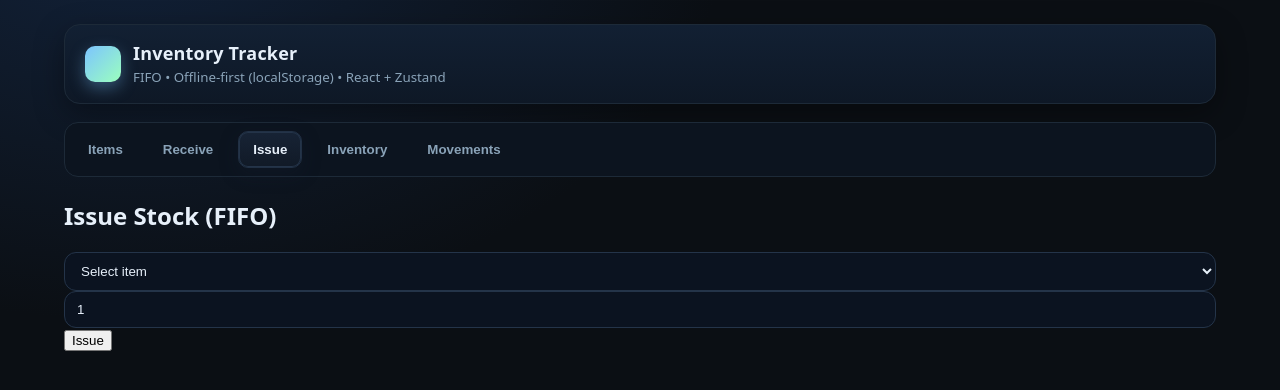
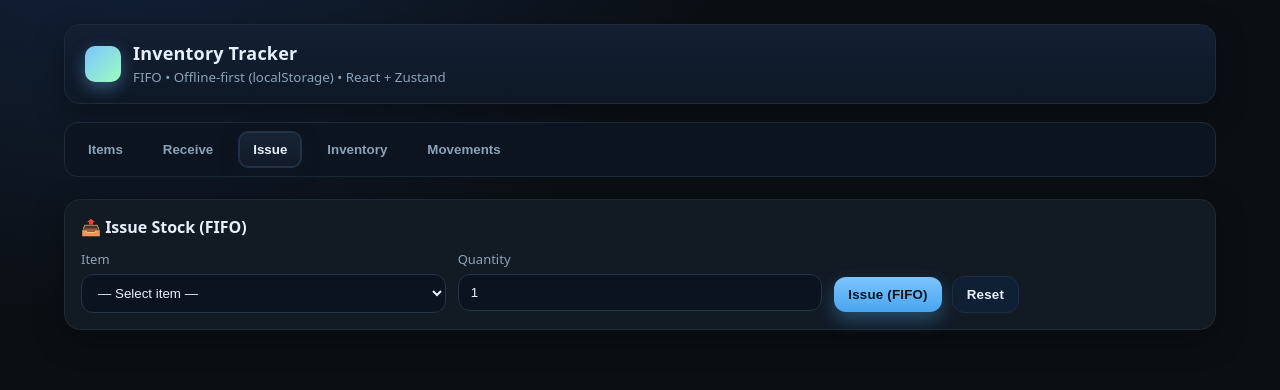
Before and after one commit to racsee17/Test, a React (Vite) app: page / in a window 1280 px wide. Both pictures are taken after a click on the button "Issue". Shown: the top 390 px of the page. Built offline with nearby package versions, Linux system fonts and the light colour scheme.

Commit message:
Update IssueStock.jsx

```diff
--- a/src/components/IssueStock.jsx
+++ b/src/components/IssueStock.jsx
@@ -1,23 +1,52 @@
+// src/components/IssueStock.jsx
 import React, { useState } from "react";
 import useStore from "../store.js";
 
 export default function IssueStock() {
-  const items = useStore((s) => s.items);
-  const issue = useStore((s) => s.issueStock);
-  const [itemId, setItemId] = useState("");
+  const items = useStore((s)=>s.items);
+  const onHandList = useStore((s)=>s.getInventory());
+  const issue = useStore((s)=>s.issueStock);
+  const [sel, setSel] = useState("");
   const [qty, setQty] = useState(1);
+  const [err, setErr] = useState("");
+
+  const onHand = (id) => onHandList.find(x=>x.id===id)?.onHand ?? 0;
 
   return (
-    <div>
-      <h2>Issue Stock (FIFO)</h2>
-      <select onChange={(e) => setItemId(e.target.value)} value={itemId}>
-        <option value="">Select item</option>
-        {items.map((it) => (
-          <option key={it.id} value={it.id}>{it.sku} - {it.name}</option>
-        ))}
-      </select>
-      <input type="number" placeholder="Quantity" value={qty} onChange={(e) => setQty(e.target.value)} />
-      <button onClick={() => issue(itemId, Number(qty))}>Issue</button>
-    </div>
+    <section className="card">
+      <h3>📤 Issue Stock (FIFO)</h3>
+      <div className="grid-3">
+        <label>Item
+          <select value={sel} onChange={(e)=>{ setSel(e.target.value); setErr(""); }}>
+            <option value="">— Select item —</option>
+            {items.map(i=>(
+              <option key={i.id} value={i.id}>
+                {i.sku} — {i.name} (on hand: {onHand(i.id)})
+              </option>
+            ))}
+          </select>
+        </label>
+        <label>Quantity
+          <input type="number" min="0" step="0.01" value={qty} onChange={(e)=>setQty(e.target.value)} />
+        </label>
+        <div className="actions" style={{alignSelf:"end"}}>
+          <button
+            className="btn"
+            onClick={()=>{
+              setErr("");
+              try{
+                if(!sel || qty<=0) return;
+                issue(sel, Number(qty));
+                setQty(1);
+              }catch(e){
+                setErr(e.message || "Unable to issue stock.");
+              }
+            }}
+          >Issue (FIFO)</button>
+          <button className="btn secondary" onClick={()=>{ setQty(1); setErr(""); }}>Reset</button>
+        </div>
+      </div>
+      {err && <div style={{marginTop:10, color:"var(--danger)"}}>⚠️ {err}</div>}
+    </section>
   );
 }
```
